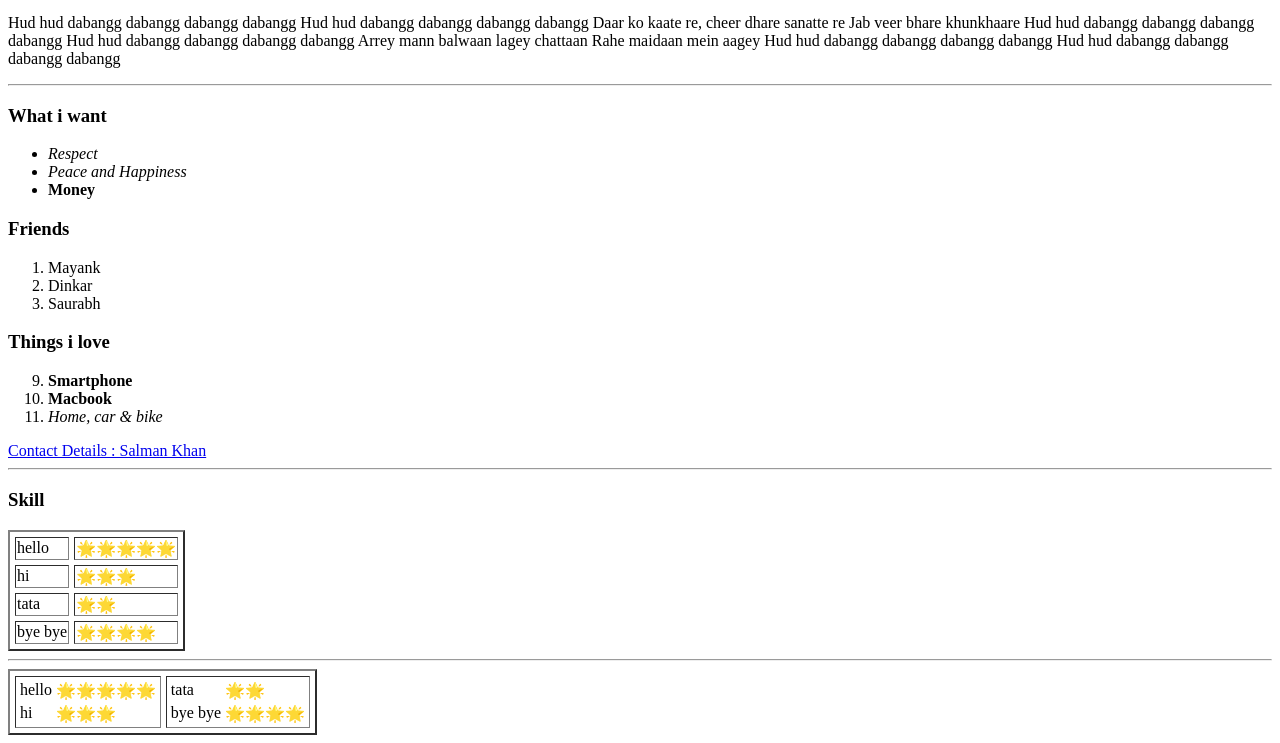
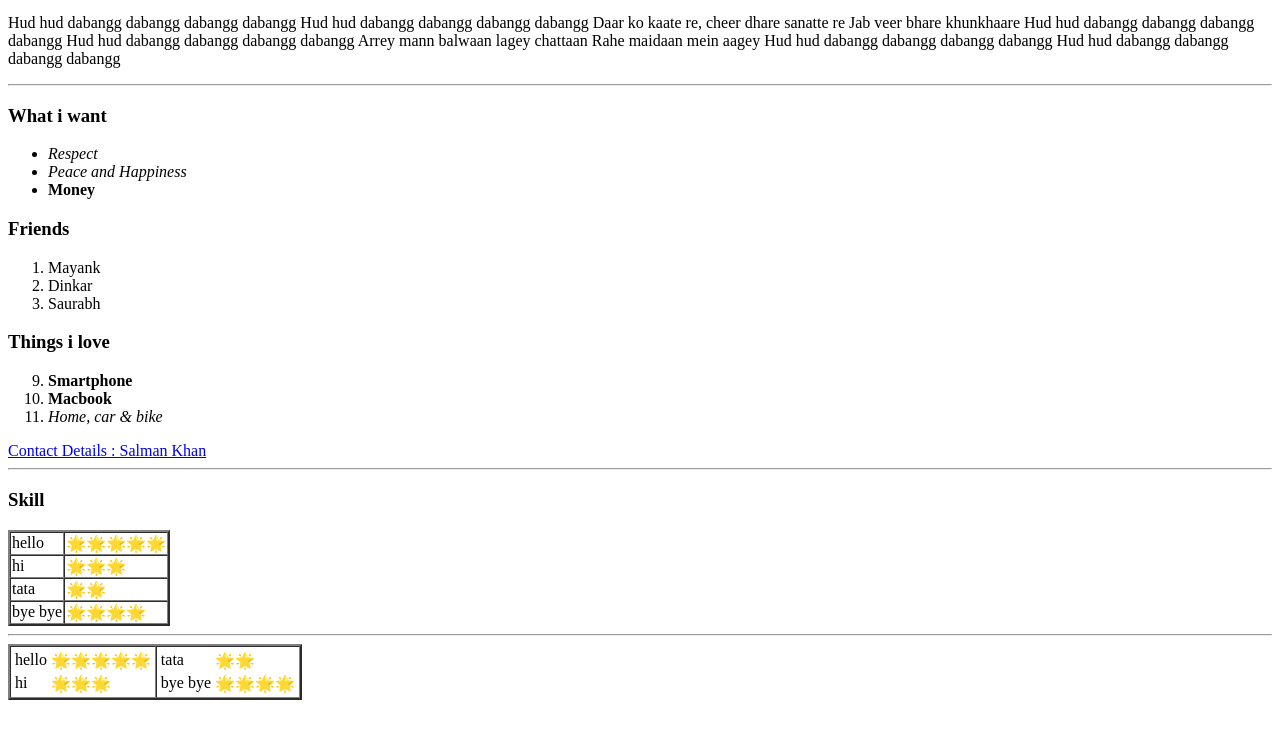
Before and after one commit to darkShooter047/cv, a plain HTML site: page index.html in a window 1280 px wide. Shown: the part 312-1055 px from the top of the page. After the commit the page ends 1020 px from the top, so only its background shows below. Drawn offline with Linux system fonts and the light colour scheme.

Commit message:
Update index.html

```diff
--- a/index.html
+++ b/index.html
@@ -57,7 +57,7 @@
     <hr />
 
     <h3>Skill</h3>
-    <table cellspacing="5" border="2">
+    <table cellspacing="0" border="2">
       <tbody>
         <tr>
           <td>hello</td>
@@ -80,7 +80,7 @@
 
     <hr />
 
-    <table cellspacing="5" border="2">
+    <table cellspacing="0" border="2">
       <tbody>
         <tr>
           <td>
```
